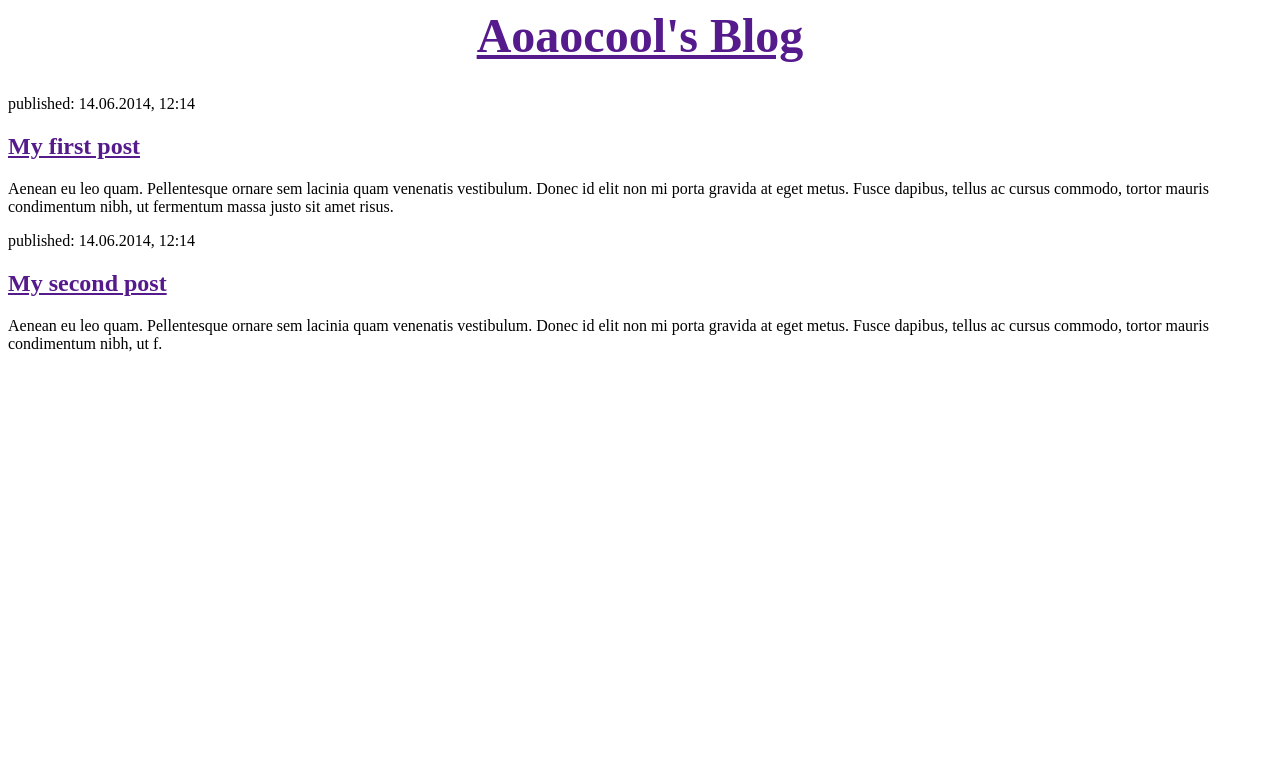
After one commit to yangliclai/my-first-blog, a Django app: template blog/templates/blog/post_list backup02.html in a window 1280 px wide. The commit adds this page. Shown: the top 783 px of the page. Run offline with Django 3.2, Linux system fonts and the light colour scheme; the template is opened without the code that fills it, so the values that code supplies are empty.

Commit message:
Modified tempaltes to display posts from database.

```diff
--- /dev/null
+++ b/blog/templates/blog/post_list backup02.html
@@ -0,0 +1,22 @@
+<html>
+    <head>
+        <title>Aoaocool's blog</title>
+    </head>
+    <body>
+        <div>
+            <h1 style="color:red;text-align:center;font-size:300%;"><a href="">Aoaocool's Blog</a></h1>
+        </div>
+
+        <div>
+            <p>published: 14.06.2014, 12:14</p>
+            <h2><a href="">My first post</a></h2>
+            <p>Aenean eu leo quam. Pellentesque ornare sem lacinia quam venenatis vestibulum. Donec id elit non mi porta gravida at eget metus. Fusce dapibus, tellus ac cursus commodo, tortor mauris condimentum nibh, ut fermentum massa justo sit amet risus.</p>
+        </div>
+
+        <div>
+            <p>published: 14.06.2014, 12:14</p>
+            <h2><a href="">My second post</a></h2>
+            <p>Aenean eu leo quam. Pellentesque ornare sem lacinia quam venenatis vestibulum. Donec id elit non mi porta gravida at eget metus. Fusce dapibus, tellus ac cursus commodo, tortor mauris condimentum nibh, ut f.</p>
+        </div>
+    </body>
+</html>
--- a/blog/views.py
+++ b/blog/views.py
@@ -1,6 +1,9 @@
 from django.shortcuts import render
 
 # Create your views here.
+from django.utils import timezone
+from .models import Post
 
 def post_list(request):
-    return render(request, 'blog/post_list.html', {})
+	posts = Post.objects.filter(published_date__lte=timezone.now()).order_by('published_date')
+	return render(request, 'blog/post_list.html', {'posts': posts})
--- a/mysite/settings.py
+++ b/mysite/settings.py
@@ -25,7 +25,7 @@ SECRET_KEY = 'sj8mumhm2uuk&z20gf*i)hit1x0m!$zfu&2v8_=ry^i!)7b%7l'
 # SECURITY WARNING: don't run with debug turned on in production!
 DEBUG = True
 
-ALLOWED_HOSTS = []
+ALLOWED_HOSTS = ['aoaocool.pythonanywhere.com']
 
 
 # Application definition
```
Also changed, not shown: blog/templates/blog/post_list.html (+6 -9 lines).
